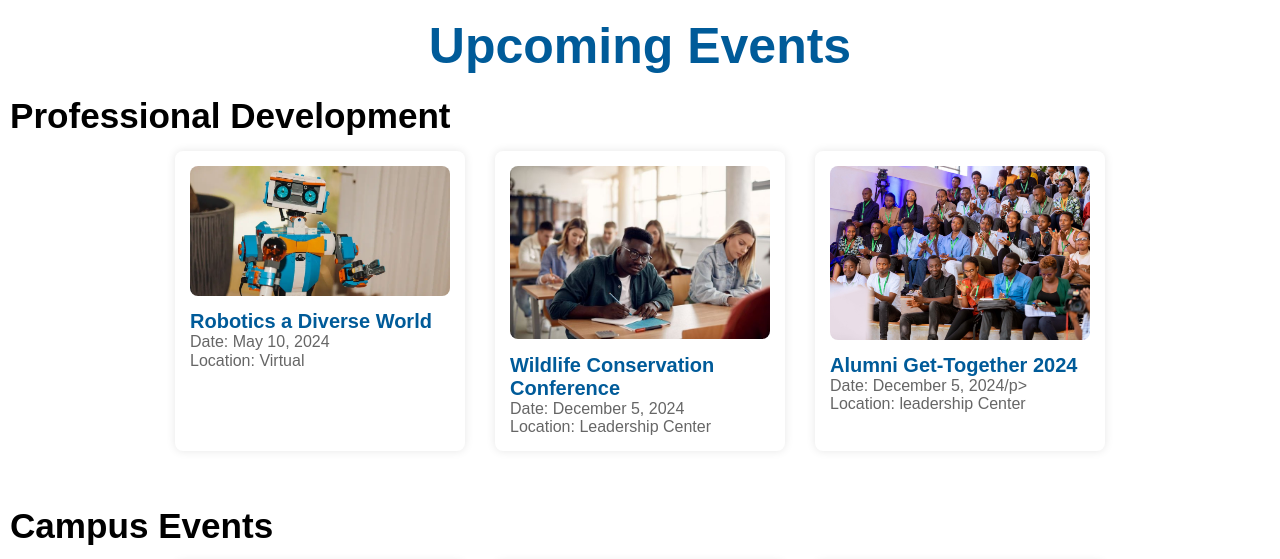
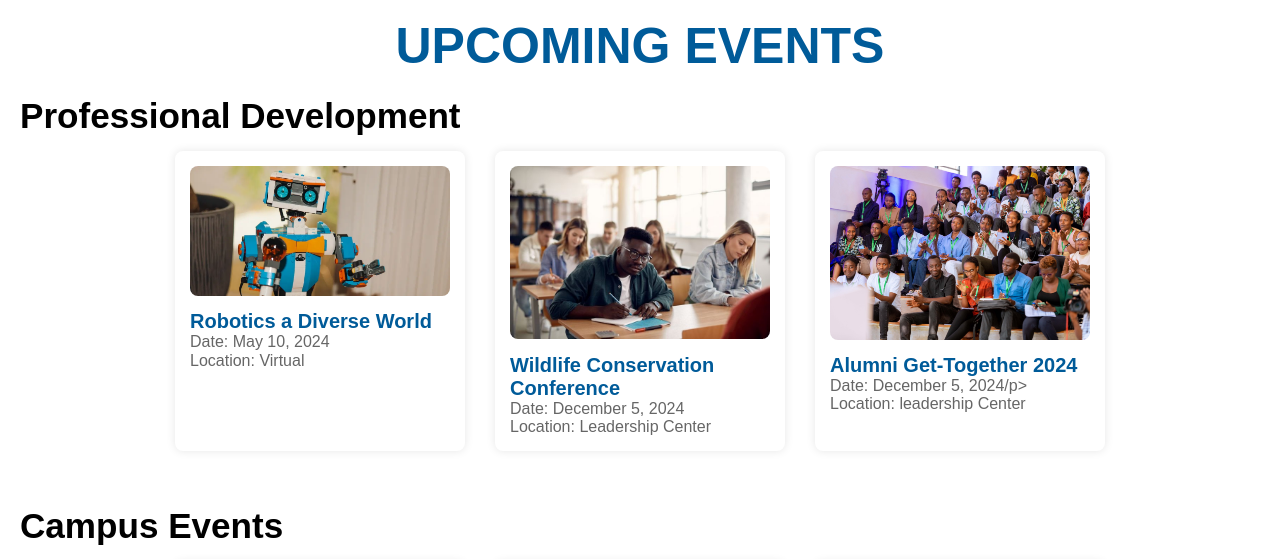
Before and after one commit to lasgedu/HTML-CSS-Contest, a plain HTML site: page index.html in a window 1280 px wide. Shown: the part 908-1467 px from the top of the page. Drawn offline with Linux system fonts and the light colour scheme.

Commit message:
All Files

```diff
--- a/index.html
+++ b/index.html
@@ -72,7 +72,7 @@
 
         <!-- Events Section -->
         <section id="events-section">
-            <h1>Upcoming Events</h1>
+            <h1>UPCOMING EVENTS</h1>
             <div class="event-header">
             <h3>Professional Development</h3>
             </div>
--- a/styles.css
+++ b/styles.css
@@ -216,7 +216,7 @@ header {
 
 .event-header {
   font-size: 30px;
-  margin-left: 10px;
+  margin-left: 20px;
 
 }
 
```
Also changed, not shown: image/F4xKixyXQAAMA06.jpg (added).
